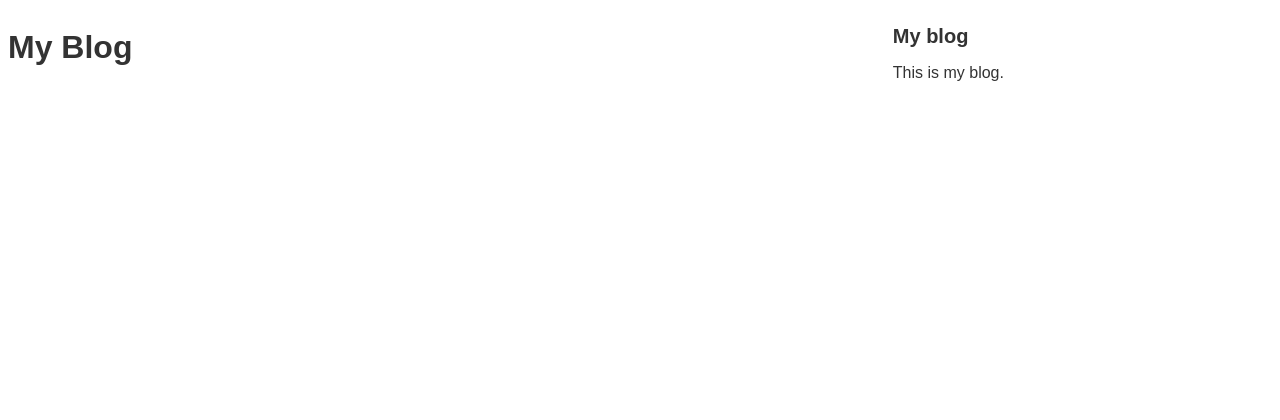
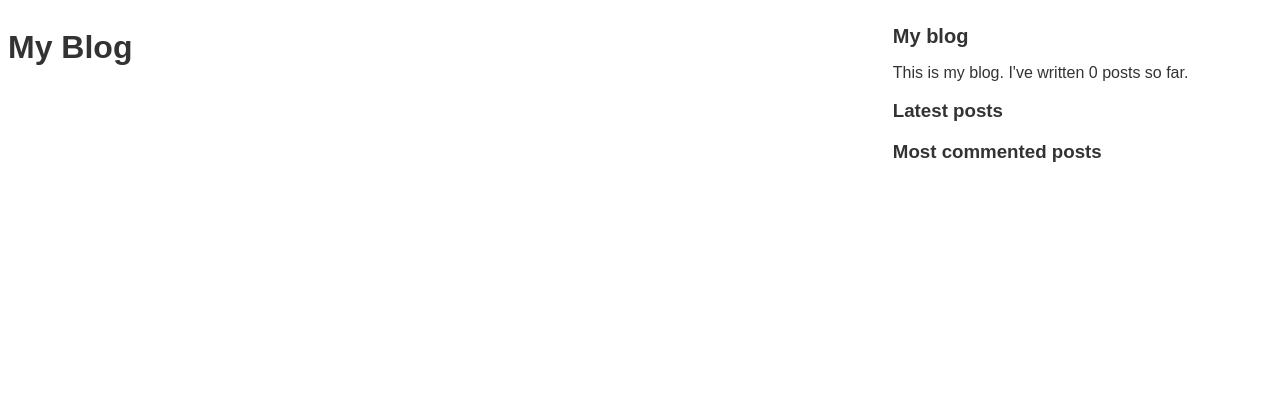
Before and after one commit to sudeepsudhevan/Django-Blog, a Django app: page /blog/ in a window 1280 px wide. Shown: the top 420 px of the page. Run offline with Django 5.2, Linux system fonts and the light colour scheme; data that the repository does not hold is empty.

Commit message:
Adding side bar using template tag

```diff
--- a/djangowebsite/blog/templates/blog/base.html
+++ b/djangowebsite/blog/templates/blog/base.html
@@ -1,5 +1,7 @@
+{% load blog_tags %}
 {% load static %}
 <!DOCTYPE html>
+<html>
 
 <head>
     <title>{% block title %}{% endblock %}</title>
@@ -13,7 +15,19 @@
     </div>
     <div id="sidebar">
         <h2>My blog</h2>
-        <p>This is my blog.</p>
+        <p>This is my blog. I've written {% total_posts %} posts so far.</p>
+        <h3>Latest posts</h3>
+        {% show_latest_posts 3 %}
+
+        <h3>Most commented posts</h3>
+        {% get_most_commented_posts as most_commented_posts %}
+        <ul>
+            {% for post in most_commented_posts %}
+            <li>
+                <a href="{{ post.get_absolute_url }}">{{ post.title }}</a>
+            </li>
+            {% endfor %}
+        </ul>
     </div>
 </body>
 
--- /dev/null
+++ b/djangowebsite/blog/templates/blog/post/latest_posts.html
@@ -0,0 +1,9 @@
+<ul>
+    {% for post in latest_posts %}
+    <li>
+        <a href="{{ post.get_absolute_url }}">
+            {{ post.title }}
+        </a>
+    </li>
+    {% endfor %}
+</ul>
--- a/djangowebsite/blog/templates/blog/post/list.html
+++ b/djangowebsite/blog/templates/blog/post/list.html
@@ -4,6 +4,7 @@
 
 <h1>My Blog</h1>
 
+<!--if tag -->
 {% if tag %}
 <h2>Posts tagged with "{{ tag.name }}"</h2>
 {% endif %}
--- /dev/null
+++ b/djangowebsite/blog/templatetags/blog_tags.py
@@ -0,0 +1,24 @@
+from django import template
+from ..models import Post
+from django.db.models import Count
+
+register = template.Library()
+
+
+@register.simple_tag
+def total_posts():
+    return Post.published.count()
+
+
+@register.inclusion_tag("blog/post/latest_posts.html")
+def show_latest_posts(count=5):
+    latest_posts = Post.published.order_by("-publish")[:count]
+    # print(latest_posts)
+    return {"latest_posts": latest_posts}
+
+
+@register.simple_tag
+def get_most_commented_posts(count=5):
+    return Post.published.annotate(total_comments=Count("comments")).order_by(
+        "-total_comments"
+    )[:count]
```
Also changed, not shown: djangowebsite/blog/templatetags/__init__.py (added).
